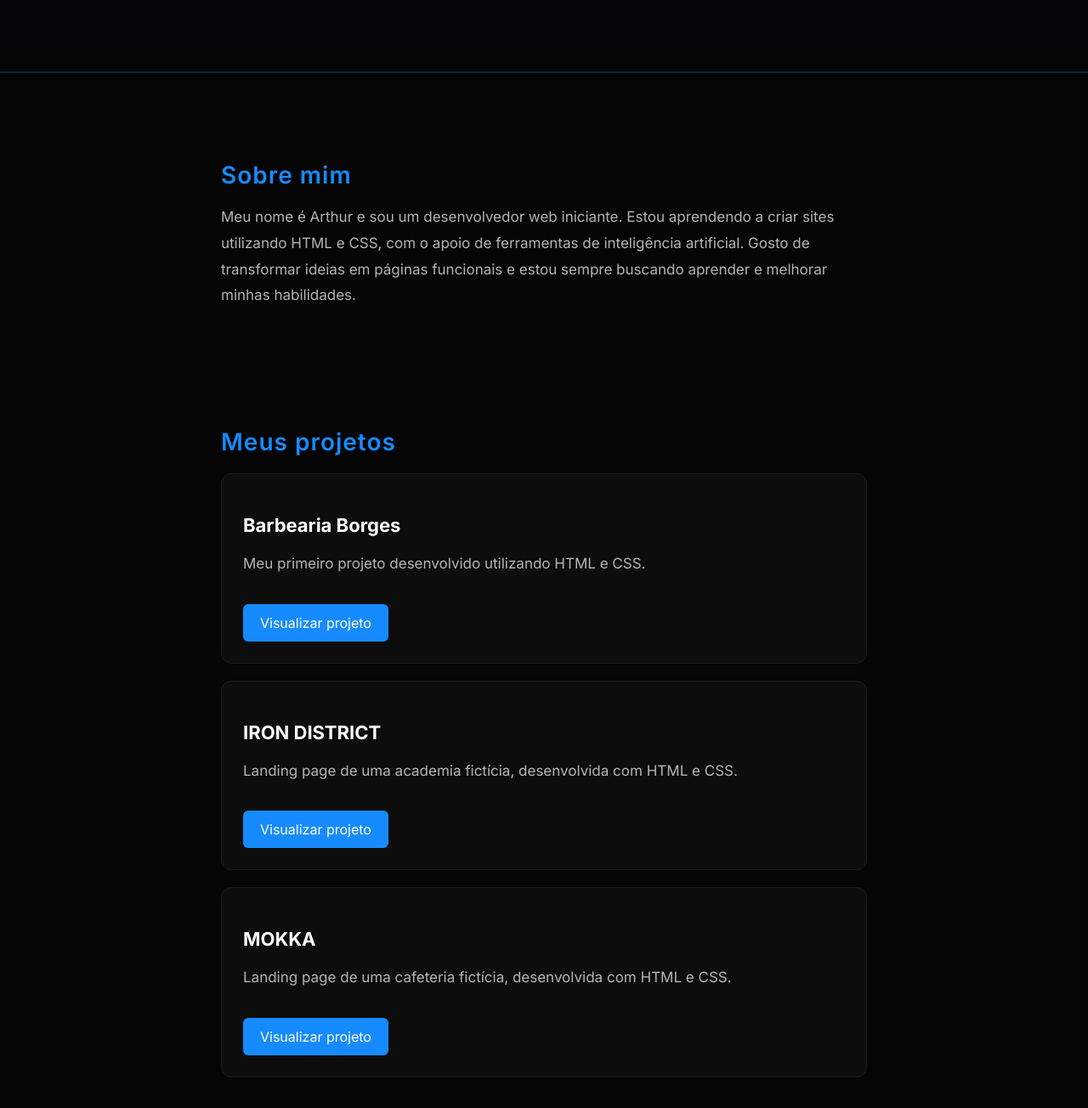
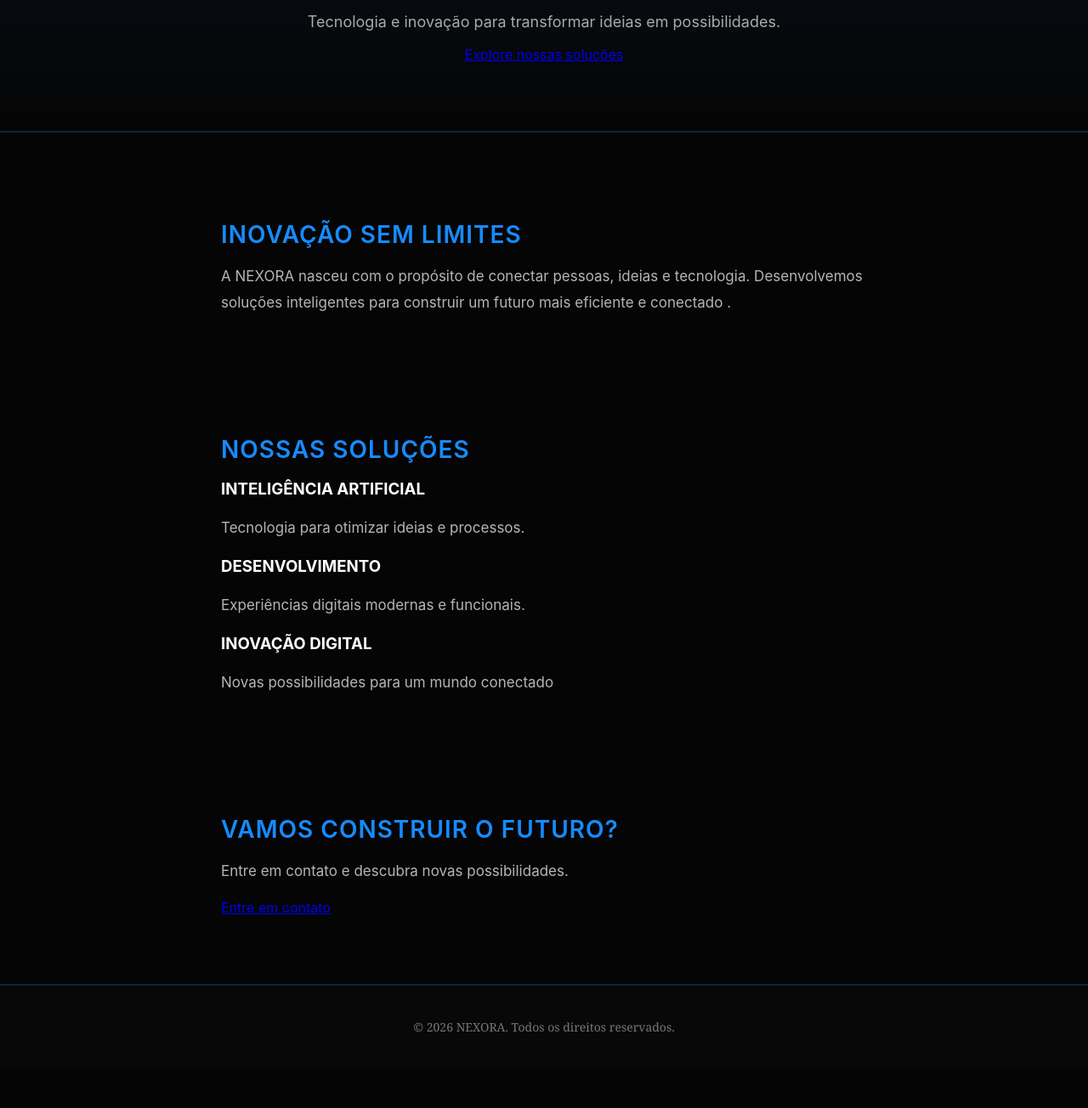
Before and after one commit to arthur-borg/meu-portfolio, a plain HTML site: page index.html in a window 1280 px wide. Shown: the part 305-1609 px from the top of the page at 85% size. After the commit the page ends 1562 px from the top, so only its background shows below. Drawn offline with Linux system fonts and the light colour scheme.

Commit message:
Add files via upload

```diff
--- a/index.html
+++ b/index.html
@@ -1,76 +1,71 @@
 <!DOCTYPE html>
-<html lang="pt">
+<html lang="pt-br">
 <head>
     <meta charset="UTF-8">
     <meta name="viewport" content="width=device-width, initial-scale=1.0">
-    <title>Meu Portfólio</title>
-    <link rel="preconnect" href="https://fonts.googleapis.com">
-<link rel="preconnect" href="https://fonts.gstatic.com" crossorigin>
-<link href="https://fonts.googleapis.com/css2?family=Inter:wght@400;500;600;700;800&display=swap" rel="stylesheet">
+    <title>NEXORA</title>
     <link rel="stylesheet" href="style.css">
 </head>
 <body>
-    <nav>
-    <a href="#sobre">Sobre mim</a>
-    <a href="#projetos">Projetos</a>
-    <a href="#habilidades">Habilidades</a>
-    <a href="#contato">Contato</a>
+<nav>
+    <h2>NEXORA</h2>
+
+    <div class="links">
+        <a href="#inicio">Início</a>
+        <a href="#sobre">Sobre</a>
+        <a href="#solucoes">Soluções</a>
+        <a href="#contato">Contato</a>
+    </div>
 </nav>
-<header>
-<h1>Meu Portfólio</h1>
-<p>Desenvolvedor Web</p>
+<header id="inicio">
+    <h1>O FUTURO COMEÇA <span>AQUI.</span></h1>
+
+    <p>
+        Tecnologia e inovação para transformar
+        ideias em possibilidades.
+    </p>
+    <a href="#solucoes">Explore nossas soluções</a>
 </header>
 <section id="sobre">
-<h2>Sobre mim</h2>
-<p>Meu nome é Arthur e sou um desenvolvedor web iniciante. Estou aprendendo a criar sites utilizando HTML e CSS, com o apoio de ferramentas de inteligência artificial. Gosto de transformar ideias em páginas funcionais e estou sempre buscando aprender e melhorar minhas habilidades.</p>
+    <h2>INOVAÇÃO SEM LIMITES</h2>
+
+    <p>
+        A NEXORA nasceu com o propósito de conectar
+        pessoas, ideias e tecnologia. Desenvolvemos
+        soluções inteligentes para construir um
+        futuro mais eficiente e conectado  .
+    </p>
 </section>
-<section id="projetos">
-    <h2>Meus projetos</h2>
-<div class="projeto">
-    <h3>Barbearia Borges</h3>
-    <p>Meu primeiro projeto desenvolvido utilizando HTML e CSS.</p>
-<a href="https://arthur-borg.github.io/barbearia-borges/" target="_blank" class="botao-projeto">
-    Visualizar projeto
-</a>
-</div>
-<div class="projeto">
-    <h3>IRON DISTRICT</h3>
-    <p>Landing page de uma academia fictícia, desenvolvida com HTML e CSS.</p>
-    <a href="https://arthur-borg.github.io/iron-district/" target="_blank" class="botao-projeto">
-        Visualizar projeto
-    </a>
-</div>
-<div class="projeto">
-    <h3>MOKKA</h3>
-    <p>Landing page de uma cafeteria fictícia, desenvolvida com HTML e CSS.</p>
-    <a href="https://arthur-borg.github.io/mokka/" target="_blank" class="botao-projeto">
-        Visualizar projeto
-    </a>
-</div>
-</section>
-<section id="habilidades">
-    <h2>Habilidades</h2>
-<div class="lista-habilidades">
-<div class="habilidade">
-    <h3>HTML</h3>
-    <p>Estruturação de páginas web.</p>
-</div>
+<section id="solucoes">
+<h2>NOSSAS SOLUÇÕES</h2>
 
-<div class="habilidade">
-    <h3>CSS</h3>
-    <p>Estilização e design de páginas web.</p>
-</div>
+<div class="lista-solucoes">
+
+    <div class="solucao">
+        <h3>INTELIGÊNCIA ARTIFICIAL</h3>
+        <p>Tecnologia para otimizar ideias e processos.</p>
+    </div>
+
+    <div class="solucao">
+        <h3>DESENVOLVIMENTO</h3>
+        <p>Experiências digitais modernas e funcionais.</p>
+    </div>
+
+    <div class="solucao">
+        <h3>INOVAÇÃO DIGITAL</h3>
+        <p>Novas possibilidades para um mundo conectado</p>
+    </div>
 </div>
 </section>
 <section id="contato">
-    <h2>Contato</h2>
-    <p>Gostou do meu trabalho? Entre em contato comigo!</p>
-<a href="mailto:borgesarthur2013@hotmail.com" class="botao-projeto">
-    Enviar e-mail
-</a>
+    <h2>VAMOS CONSTRUIR O FUTURO?</h2>
+
+    <p>Entre em contato e descubra novas possibilidades.</p>
+
+    <a href="https://wa.me/5500000000">Entre em contato</a>
 </section>
 <footer>
-    <p>© 2026 Arthur Borges. Todos os direitos reservados.</p>
+    <p>&copy; 2026 NEXORA. Todos os direitos reservados.</p>
 </footer>
 </body>
 </html>
```
